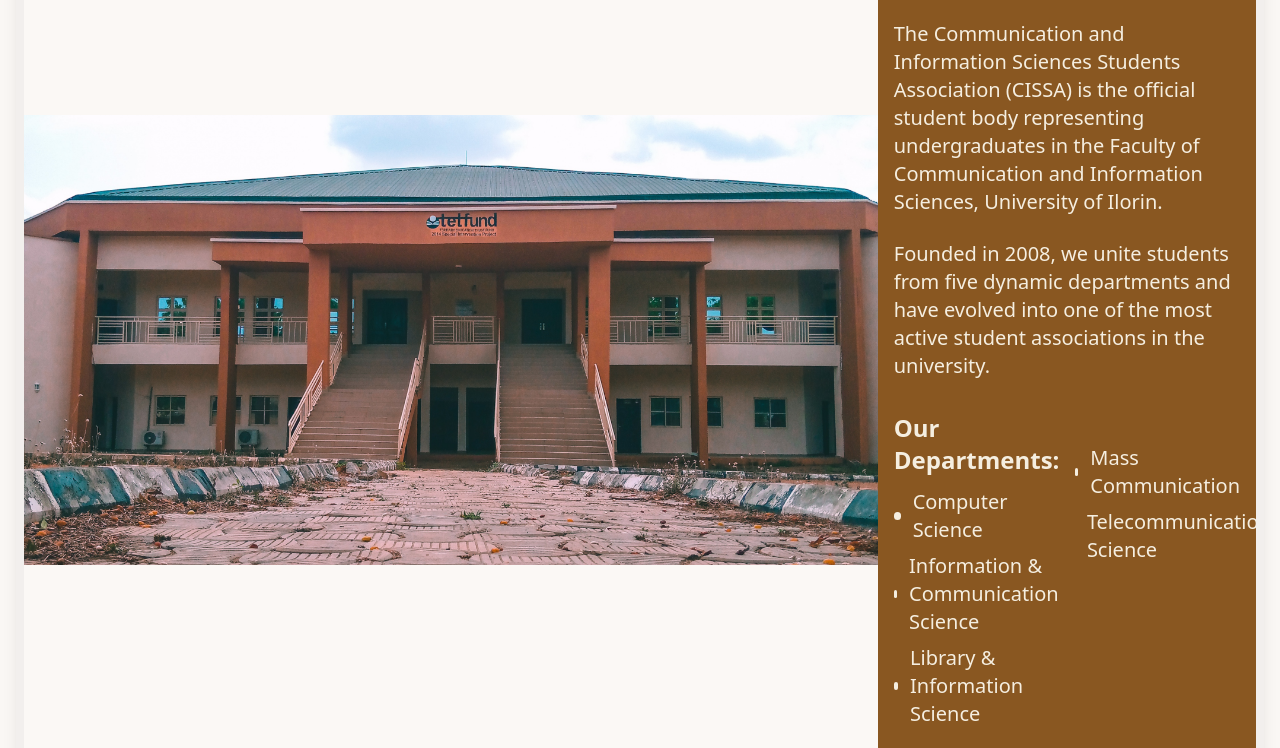
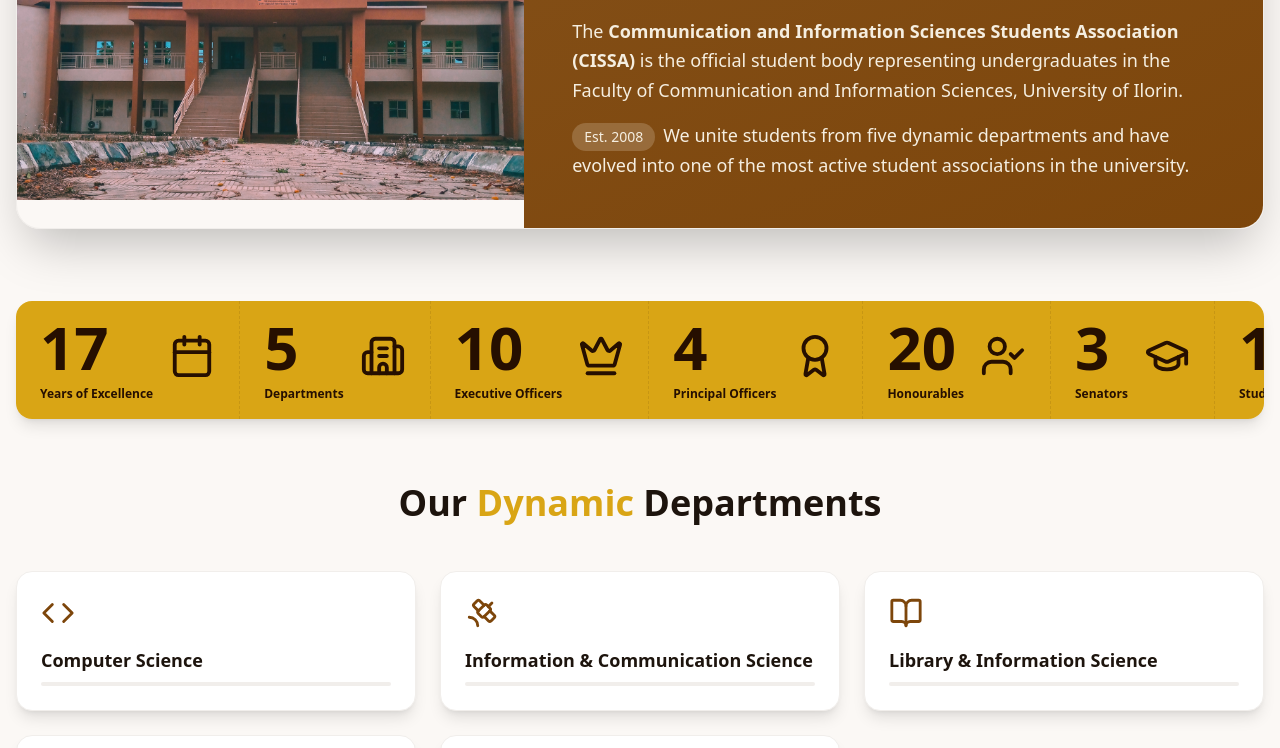
Before and after one commit to cissaunilorin/cissa-paragon-website-frontend, a Next.js app: page / in a window 1280 px wide. Shown: the part 1060-1808 px from the top of the page. Built offline with nearby package versions, Linux system fonts and the light colour scheme.

Commit message:
feat: add Departments component and integrate it into Home page layout

```diff
--- a/src/app/page.tsx
+++ b/src/app/page.tsx
@@ -9,6 +9,7 @@
 import About from "@/components/Home/About";
 import Contact from "@/components/Home/Contact";
 import Executives from "@/components/Home/Executives";
+import Departments from "@/components/Home/Departments";
 
 export default function Home() {
     const [showNavbar, setShowNavbar] = useState(false);
@@ -31,6 +32,7 @@
             <Hero />
             <About />
             <Statistics />
+            <Departments />
             <Executives />
             <Responsibilities />
             <Contact />
--- a/src/components/Home/About.tsx
+++ b/src/components/Home/About.tsx
@@ -1,4 +1,5 @@
 import Image from "next/image";
+import Departments from "./Departments";
 
 export default function About() {
     return (
@@ -6,14 +7,14 @@
             <div className="container mx-auto px-4">
                 <div className="text-center mb-16">
                     <h2 className="text-4xl md:text-6xl font-bold mb-4">
-                        Discover <span className="text-primary">CISSA</span>{" "}
-                        - The heartbeat of{" "}
+                        Discover <span className="text-primary">CISSA</span> -
+                        The heartbeat of{" "}
                         <span className="text-secondary">CIS</span>
                     </h2>
                 </div>
 
                 <div className="mx-auto">
-                    <div className="card card-xl lg:card-side shadow-xl overflow-hidden mb-8 border-8 border-base-200/80">
+                    <div className="card card-xl lg:card-side shadow-2xl rounded-3xl overflow-hidden mb-8 border border-base-200">
                         <figure>
                             <Image
                                 src="/assets/ov-2.png"
@@ -23,7 +24,7 @@
                                 className="object-contain w-full h-full"
                             />
                         </figure>
-                        <div className="card-body bg-primary/90 text-primary-content border-base-100 px-4 lg:w-1/2">
+                        {/* <div className="card-body bg-primary/90 text-primary-content border-base-100 px-4 lg:w-1/2">
                             <h3 className="card-title font-bold text-3xl mb-6">
                                 Who We Are
                             </h3>
@@ -40,40 +41,32 @@
                                 the most active student associations in the
                                 university.
                             </p>
-                            <div className="grid grid-cols-1 md:grid-cols-2 gap-4">
-                                <div>
-                                    <h4 className="text-2xl font-semibold mb-3">
-                                        Our Departments:
-                                    </h4>
-                                    <ul className="space-y-2 text-xl">
-                                        <li className="flex items-center">
-                                            <span className="w-2 h-2 bg-primary-content rounded-full mr-3"></span>
-                                            Computer Science
-                                        </li>
-                                        <li className="flex items-center">
-                                            <span className="w-2 h-2 bg-primary-content rounded-full mr-3"></span>
-                                            Information & Communication Science
-                                        </li>
-                                        <li className="flex items-center">
-                                            <span className="w-2 h-2 bg-primary-content rounded-full mr-3"></span>
-                                            Library & Information Science
-                                        </li>
-                                    </ul>
-                                </div>
-                                <div className="md:mt-8">
-                                    <ul className="space-y-2 text-xl">
-                                        <li className="flex items-center">
-                                            <span className="w-2 h-2 bg-primary-content rounded-full mr-3"></span>
-                                            Mass Communication
-                                        </li>
-                                        <li className="flex items-center">
-                                            <span className="w-2 h-2 bg-primary-content rounded-full mr-3"></span>
-                                            Telecommunication Science
-                                        </li>
-                                    </ul>
+                        </div> */}
+
+                        <div className="p-8 lg:p-12 bg-gradient-to-br from-primary/95 to-primary text-primary-content">
+                        <div className="space-y-8">
+                            <div>
+                                <h3 className="text-3xl lg:text-4xl font-bold mb-6 flex items-center gap-3">
+                                    <span className="w-2 h-8 bg-primary-content rounded-full"></span>
+                                    Who We Are
+                                </h3>
+                                <div className="space-y-4 text-lg leading-relaxed">
+                                    <p>
+                                        The <strong>Communication and Information Sciences Students Association (CISSA)</strong> is the official
+                                        student body representing undergraduates in the Faculty of Communication and Information Sciences,
+                                        University of Ilorin.
+                                    </p>
+                                    <p>
+                                        <span className="inline-flex items-center gap-2 bg-primary-content/20 px-3 py-1 rounded-full text-sm font-medium mr-2">
+                                            Est. 2008
+                                        </span>
+                                        We unite students from five dynamic departments and have evolved into one of the most active
+                                        student associations in the university.
+                                    </p>
                                 </div>
                             </div>
                         </div>
+                    </div>
                     </div>
                 </div>
             </div>
--- /dev/null
+++ b/src/components/Home/Departments.tsx
@@ -0,0 +1,71 @@
+// New Departments component for the departments grid
+import { Code, Satellite, BookOpen, Mic, Wifi } from "lucide-react";
+export default function Departments() {
+    const departments = [
+        {
+            name: "Computer Science",
+            icon: Code,
+            color: "from-blue-500 to-blue-600",
+        },
+        {
+            name: "Information & Communication Science",
+            icon: Satellite,
+            color: "from-purple-500 to-purple-600",
+        },
+        {
+            name: "Library & Information Science",
+            icon: BookOpen,
+            color: "from-green-500 to-green-600",
+        },
+        {
+            name: "Mass Communication",
+            icon: Mic,
+            color: "from-red-500 to-red-600",
+        },
+        {
+            name: "Telecommunication Science",
+            icon: Wifi,
+            color: "from-orange-500 to-orange-600",
+        },
+    ];
+
+
+    return (
+        <div className="pb-20">
+            <div className="container mx-auto px-4">
+                <div className="text-center mb-12">
+                    <h3 className="text-3xl md:text-4xl font-bold text-base-content mb-4">
+                        Our <span className="text-secondary">Dynamic</span>{" "}
+                        Departments
+                    </h3>
+                </div>
+
+                <div className="grid md:grid-cols-2 lg:grid-cols-3 gap-6">
+                    {departments.map((dept, index) => (
+                        <div
+                            key={index}
+                            className="group relative overflow-hidden bg-white rounded-2xl p-6 shadow-lg hover:shadow-xl transition-all duration-300 border border-base-200 hover:-translate-y-2"
+                        >
+                            <div
+                                className={`absolute inset-0 bg-gradient-to-br ${dept.color} opacity-0 group-hover:opacity-10 transition-opacity duration-300`}
+                            ></div>
+                            <div className="relative z-10">
+                                <div className="mb-4 transform group-hover:scale-110 transition-transform duration-300">
+                                    <dept.icon size={34} className="text-primary" />
+                                </div>
+                                <h4 className="text-lg font-bold text-base-content mb-2 group-hover:text-primary transition-colors duration-300">
+                                    {dept.name}
+                                </h4>
+                                <div className="w-full h-1 bg-base-200 rounded-full overflow-hidden">
+                                    <div
+                                        className={`h-full bg-gradient-to-r ${dept.color} transform -translate-x-full group-hover:translate-x-0 transition-transform duration-500 delay-100`}
+                                    ></div>
+                                </div>
+                            </div>
+                        </div>
+                    ))}
+                </div>
+            </div>
+        </div>
+    );
+}
--- a/src/components/Home/Statistics.tsx
+++ b/src/components/Home/Statistics.tsx
@@ -79,20 +79,20 @@
     return (
         <div ref={sectionRef} className="pb-16 bg-base-100">
             <div className="container mx-auto px-4">
-                <div className="stats stats-vertical lg:stats-horizontal shadow-lg w-full bg-base-200/70">
+                <div className="stats stats-vertical lg:stats-horizontal shadow-lg w-full bg-secondary text-secondary-content">
                     {stats.map((stat, index) => {
                         const count = counts[index];
                         const formattedCount = stat.value === 1250 ? count.toLocaleString() : count.toString();
 
                         return (
                             <div key={index} className="stat">
-                                <div className="stat-figure text-primary mb-2">
-                                    <stat.icon size={36} />
+                                <div className="stat-figure mb-2">
+                                    <stat.icon size={46} />
                                 </div>
-                                <div className="stat-value text-primary text-4xl">
+                                <div className="stat-value font-black text-4xl md:text-6xl">
                                     {formattedCount}
                                 </div>
-                                <div className="stat-title text-base-content/70">
+                                <div className="stat-title font-bold text-secondary-content text-md mt-2">
                                     {stat.label}
                                 </div>
                             </div>
```
